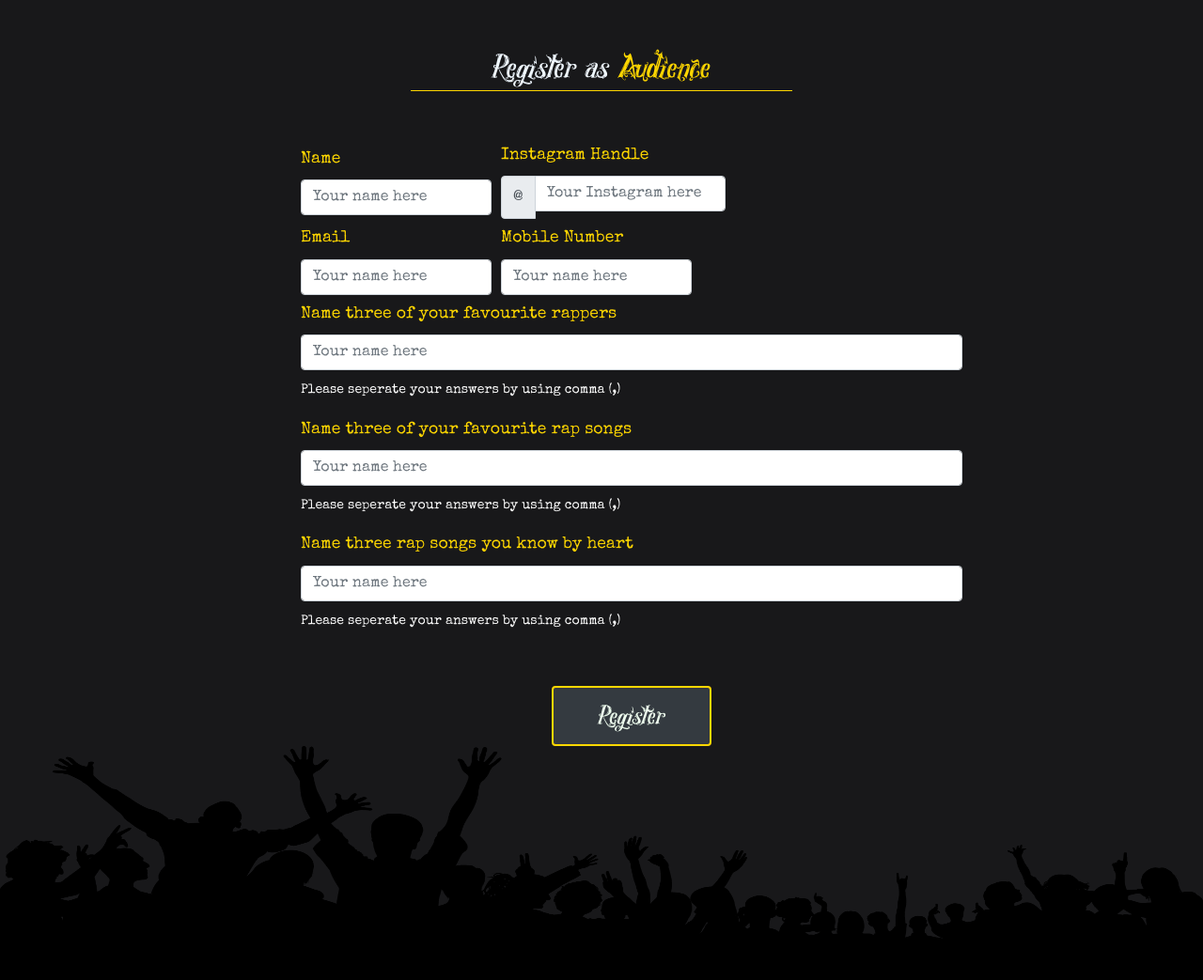
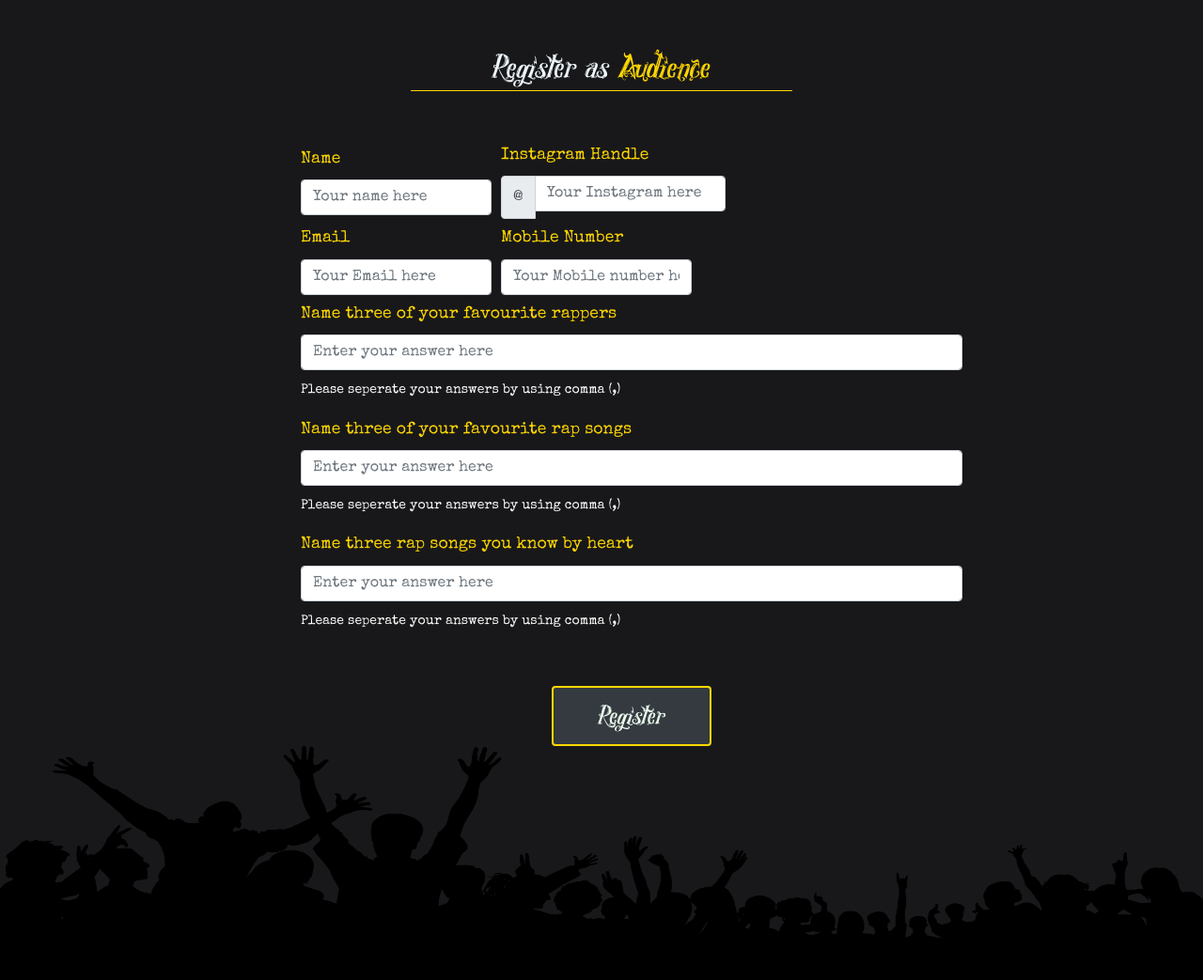
Before and after one commit to avaakash/rrod, a Django app: page /audience-register in a window 1280 px wide. Shown: the top 1043 px of the page at 94% size. Run offline with Django 3.2, Linux system fonts and the light colour scheme; some libraries are stand-ins or nearby versions.

Commit message:
personal

```diff
--- a/shloka/templates/registration_form_audience.html
+++ b/shloka/templates/registration_form_audience.html
@@ -40,7 +40,7 @@
         <div class="form-row align-items-center">
             <div class="col-auto">
                 <label style="color: gold;">Email</label>
-                {% render_field form.email class="form-control mb-2" placeholder="Your name here" %}
+                {% render_field form.email class="form-control mb-2" placeholder="Your Email here" %}
                 <div class="invalid-feedback">
                     Please enter your email
                 </div>
@@ -50,7 +50,7 @@
             </div>
             <div class="col-auto">
                 <label style="color: gold;">Mobile Number</label>
-                {% render_field form.mobile_number class="form-control mb-2" placeholder="Your name here" %}
+                {% render_field form.mobile_number class="form-control mb-2" placeholder="Your Mobile number here" %}
                 <div class="invalid-feedback">
                     Please enter your mobile number
                 </div>
@@ -61,7 +61,7 @@
         </div>
         <div class="form-group">
             <label style="color: gold;">Name three of your favourite rappers</label>
-            {% render_field form.three_rappers class="form-control mb-2" placeholder="Your name here" %}
+            {% render_field form.three_rappers class="form-control mb-2" placeholder="Enter your answer here" %}
             <div class="invalid-feedback">
                 Please answer this question
             </div>
@@ -72,7 +72,7 @@
         </div>
         <div class="form-group">
             <label style="color: gold;">Name three of your favourite rap songs</label>
-            {% render_field form.three_songs class="form-control mb-2" placeholder="Your name here" %}
+            {% render_field form.three_songs class="form-control mb-2" placeholder="Enter your answer here" %}
             <div class="invalid-feedback">
                 Please answer this question.
             </div>
@@ -83,7 +83,7 @@
         </div>
         <div class="form-group mb-2">
             <label style="color: gold;">Name three rap songs you know by heart</label>
-            {% render_field form.three_rap_songs class="form-control mb-2" placeholder="Your name here" %}
+            {% render_field form.three_rap_songs class="form-control mb-2" placeholder="Enter your answer here" %}
             <div class="invalid-feedback">
                 Please answer this question.
             </div>
```
Also changed, not shown: shloka/templates/registration_form_rapper.html (+6 -8 lines).
